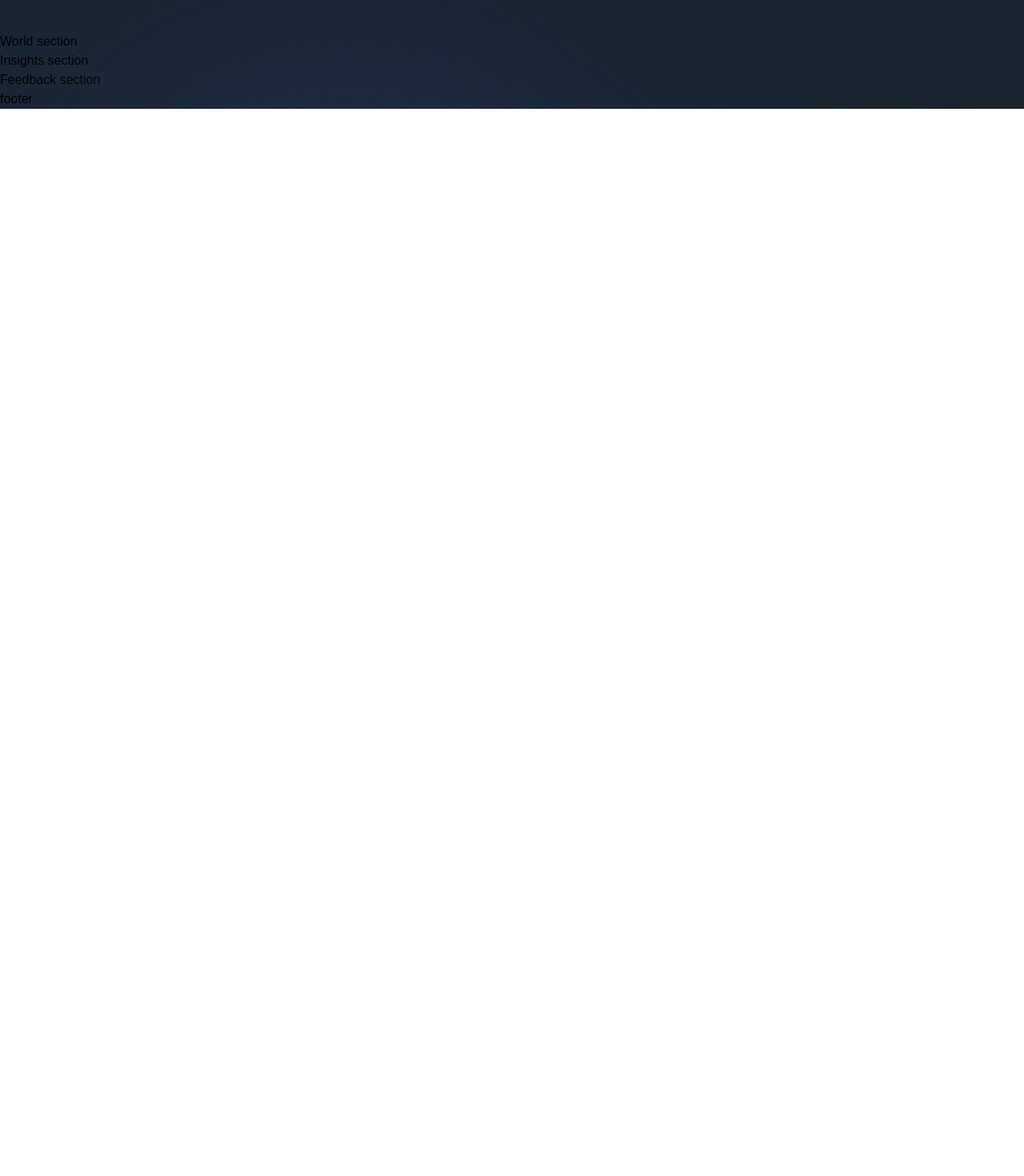
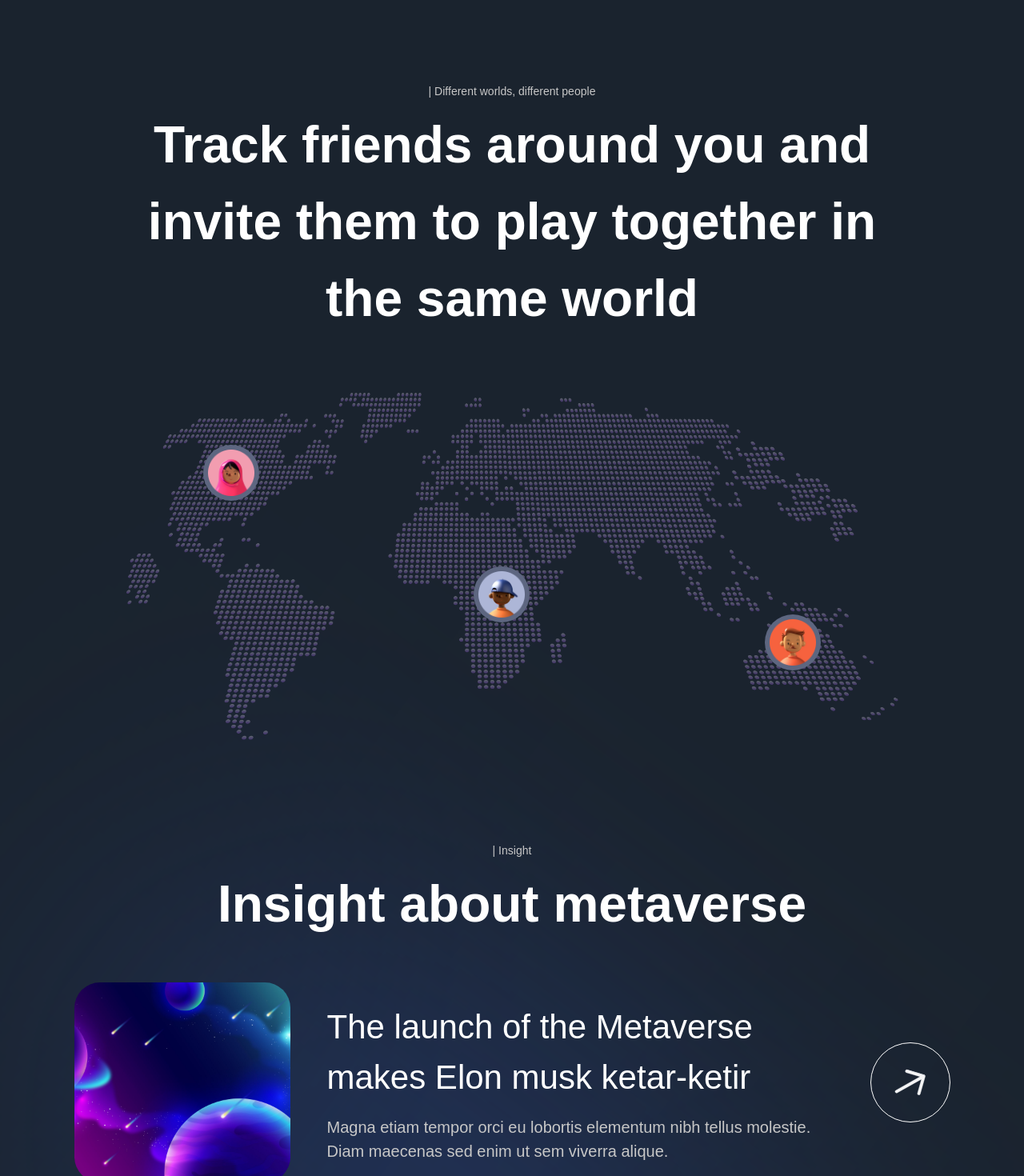
Before and after one commit to blaadrain/metaverses, a Next.js app: page / in a window 1280 px wide. Shown: the part 4160-5630 px from the top of the page at 80% size. Before the commit the page ends 4296 px from the top, so only its background shows below. Built offline with nearby package versions, Linux system fonts and the light colour scheme; a web font is replaced by a local one.

Commit message:
implemented world & insight sections

```diff
--- a/components/InsightCard.jsx
+++ b/components/InsightCard.jsx
@@ -1,9 +1,44 @@
 'use client';
 
-const InsightCard = () => (
-  <div>
-    Insight Card
-  </div>
+import { motion } from 'framer-motion';
+import { fadeIn } from '../utils/motion';
+
+const InsightCard = ({ imgUrl, title, subtitle, index }) => (
+  <motion.div
+    variants={fadeIn('up', 'spring', index * 0.5, 1)}
+    className="flex md:flex-row flex-col gap-4"
+  >
+    <img
+      src={imgUrl}
+      alt="Planet"
+      className="md:w-[270px] w-full h-[250px]
+      rounded-[32px] object-cover"
+    />
+    <div className="w-full flex justify-between items-center">
+      <div className="flex-1 md:ml-[30px] flex flex-col max-w-[650px]">
+        <h4 className="font-normal lg:text-[42px] text-[26px] text-white">
+          {title}
+        </h4>
+        <p
+          className="mt-[16px] font-normal lg:text-[20px] text-[14px]
+          text-secondary-white"
+        >
+          {subtitle}
+        </p>
+      </div>
+      <div
+        className="lg:flex hidden items-center justify-center
+        w-[100px] h-[100px] rounded-full bg-transparent border-[1px]
+        border-white cursor-pointer"
+      >
+        <img
+          src="/arrow.svg"
+          alt="Arrow"
+          className="w-[40%] h-[40%] object-contain"
+        />
+      </div>
+    </div>
+  </motion.div>
 );
 
 export default InsightCard;
--- a/constants/index.js
+++ b/constants/index.js
@@ -58,13 +58,13 @@ export const insights = [
     imgUrl: '/planet-07.png',
     title: '7 tips to easily master the madness of the Metaverse',
     subtitle:
-      'Vitae congue eu consequat ac felis donec. Et magnis dis parturient montes nascetur ridiculus mus. Convallis tellus id interdum',
+      'Vitae congue eu consequat ac felis donec. Et magnis dis parturient montes nascetur ridiculus mus. Convallis tellus id interdum.',
   },
   {
     imgUrl: '/planet-08.png',
     title: 'With one platform you can explore the whole world virtually',
     subtitle:
-      'Quam quisque id diam vel quam elementum. Viverra nam libero justo laoreet sit amet cursus sit. Mauris in aliquam sem',
+      'Quam quisque id diam vel quam elementum. Viverra nam libero justo laoreet sit amet cursus sit. Mauris in aliquam sem.',
   },
 ];
 
--- a/sections/About.jsx
+++ b/sections/About.jsx
@@ -13,7 +13,7 @@ const About = () => (
       initial="hidden"
       whileInView="show"
       viewport={{ once: true, amount: 0.25 }}
-      className={`${styles.innerWidthSmall} mx-auto ${styles.flexCenter} flex-col`}
+      className={`${styles.innerWidthS} mx-auto ${styles.flexCenter} flex-col`}
     >
       <TypingText
         title="| About Rare Metaverses"
--- a/sections/Explore.jsx
+++ b/sections/Explore.jsx
@@ -20,7 +20,7 @@ const Explore = () => {
         initial="hidden"
         whileInView="show"
         viewport={{ once: true, amount: 0.25 }}
-        className={`${styles.innerWidthSmall} mx-auto flex flex-col`}
+        className={`${styles.innerWidthS} mx-auto flex flex-col`}
       >
         <TypingText
           title="| The Worlds"
--- a/sections/GetStarted.jsx
+++ b/sections/GetStarted.jsx
@@ -13,7 +13,7 @@ const GetStarted = () => (
       initial="hidden"
       whileInView="show"
       viewport={{ once: true, amount: 0.25 }}
-      className={`${styles.innerWidthSmall} mx-auto flex lg:flex-row flex-col gap-8`}
+      className={`${styles.innerWidthS} mx-auto flex lg:flex-row flex-col gap-8`}
     >
       <motion.div
         variants={planetVariants('left')}
--- a/sections/Insights.jsx
+++ b/sections/Insights.jsx
@@ -1,8 +1,38 @@
 'use client';
 
+import styles from '../styles';
+import { motion } from 'framer-motion';
+import { InsightCard, TitleText, TypingText } from '../components';
+import { staggerContainer } from '../utils/motion';
+import { insights } from '../constants';
+
 const Insights = () => (
-  <section>
-    Insights section
+  <section className={`${styles.paddings} relative z-10`}>
+    <motion.div
+      variants={staggerContainer}
+      initial="hidden"
+      whileInView="show"
+      viewport={{ once: true, amount: 0.25 }}
+      className={`${styles.innerWidthS} mx-auto flex flex-col`}
+    >
+      <TypingText
+        title="| Insight"
+        textStyles="text-center"
+      />
+      <TitleText
+        title="Insight about metaverse"
+        textStyles="text-center"
+      />
+      <div className="mt-[50px] flex flex-col gap-[50px]">
+        {insights.map((insight, index) => (
+          <InsightCard
+            key={index}
+            {...insight}
+            index={index + 1}
+          />
+        ))}
+      </div>
+    </motion.div>
   </section>
 );
 
--- a/sections/WhatsNew.jsx
+++ b/sections/WhatsNew.jsx
@@ -13,7 +13,7 @@ const WhatsNew = () => (
       initial="hidden"
       whileInView="show"
       viewport={{ once: true, amount: 0.25 }}
-      className={`${styles.innerWidthSmall} mx-auto flex lg:flex-row flex-col gap-8`}
+      className={`${styles.innerWidthS} mx-auto flex lg:flex-row flex-col gap-8`}
     >
       <motion.div
         variants={fadeIn('right', 'tween', 0.2, 1)}
--- a/sections/World.jsx
+++ b/sections/World.jsx
@@ -1,8 +1,73 @@
 'use client';
 
+import styles from '../styles';
+import { motion } from 'framer-motion';
+import { TitleText, TypingText } from '../components';
+import { staggerContainer, fadeIn } from '../utils/motion';
+
 const World = () => (
-  <section>
-    World section
+  <section className={`${styles.paddings} relative z-10`}>
+    <motion.div
+      variants={staggerContainer}
+      initial="hidden"
+      whileInView="show"
+      viewport={{ once: true, amount: 0.25 }}
+      className={`${styles.innerWidthXS} mx-auto flex flex-col`}
+    >
+      <TypingText
+        title="| Different worlds, different people"
+        textStyles="text-center"
+      />
+      <TitleText
+        title={
+          <>
+            Track friends around you and invite them to play together in the
+            same world
+          </>
+        }
+        textStyles="text-center"
+      />
+      <motion.div
+        variants={fadeIn('up', 'tween', 0.3, 1)}
+        className="relative mt-[70px] w-full max-h-[550px] flex"
+      >
+        <img
+          src="/map.png"
+          alt="map"
+          className="w-full h-full object-contain"
+        />
+        <div
+          className="absolute bottom-[20%] right-[10%] w-[70px] h-[70px]
+          p-[6px] rounded-full bg-[#5d6680]"
+        >
+          <img
+            src="/people-01.png"
+            alt="People"
+            className="w-full h-full"
+          />
+        </div>
+        <div
+          className="absolute top-[15%] left-[10%] w-[70px] h-[70px]
+          p-[6px] rounded-full bg-[#5d6680]"
+        >
+          <img
+            src="/people-02.png"
+            alt="People"
+            className="w-full h-full"
+          />
+        </div>
+        <div
+          className="absolute top-1/2 left-[45%] w-[70px] h-[70px]
+          p-[6px] rounded-full bg-[#5d6680]"
+        >
+          <img
+            src="/people-03.png"
+            alt="People"
+            className="w-full h-full"
+          />
+        </div>
+      </motion.div>
+    </motion.div>
   </section>
 );
 
--- a/styles/index.js
+++ b/styles/index.js
@@ -1,6 +1,7 @@
 const styles = {
   innerWidth: '2xl:max-w-[1280px] w-full',
-  innerWidthSmall: 'max-w-[1095px] w-full',
+  innerWidthS: 'max-w-[1095px] w-full',
+  innerWidthXS: 'max-w-[965px] w-full',
   interWidth: 'lg:w-[80%] w-[100%]',
 
   paddings: 'sm:p-16 xs:p-8 px-6 py-12',
```
